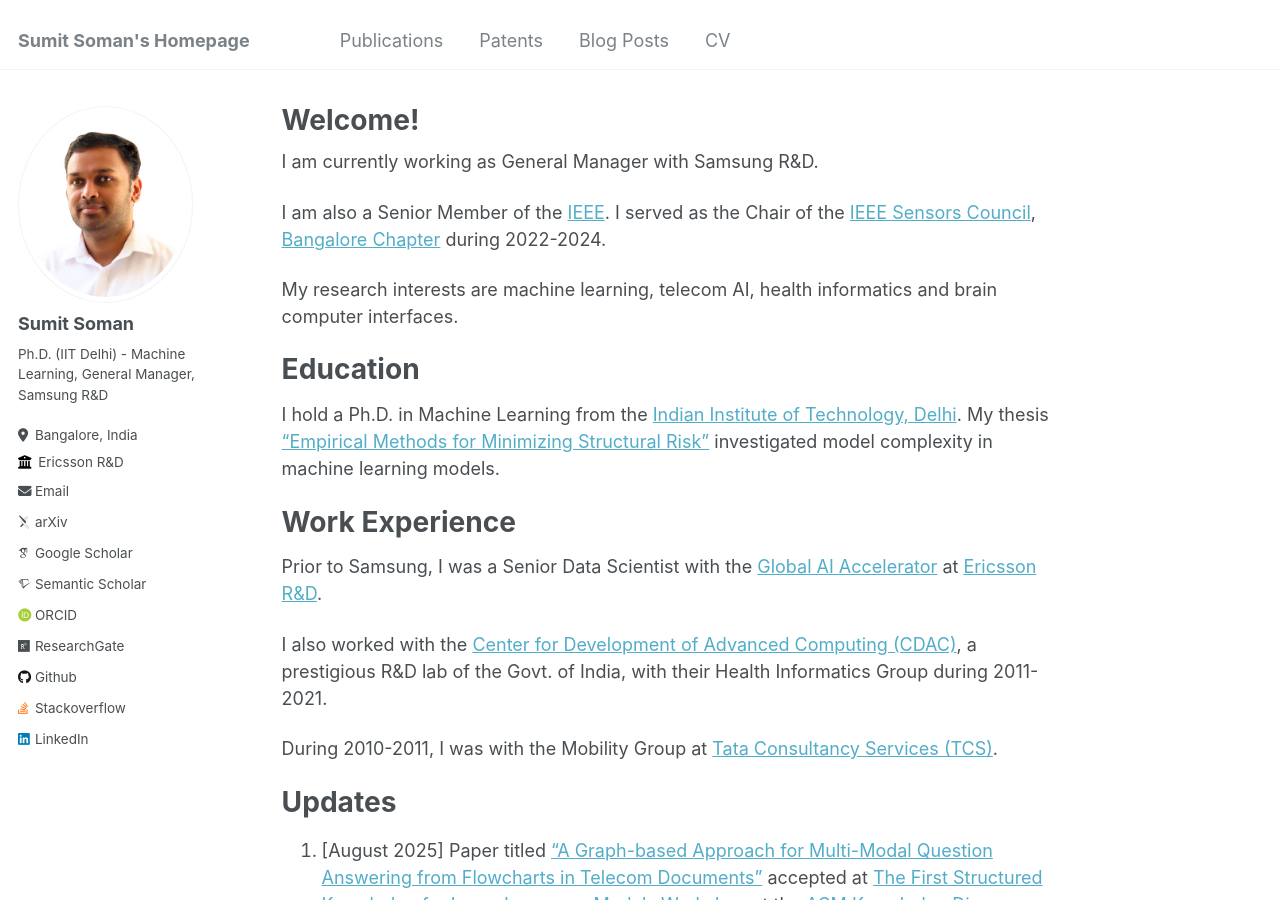
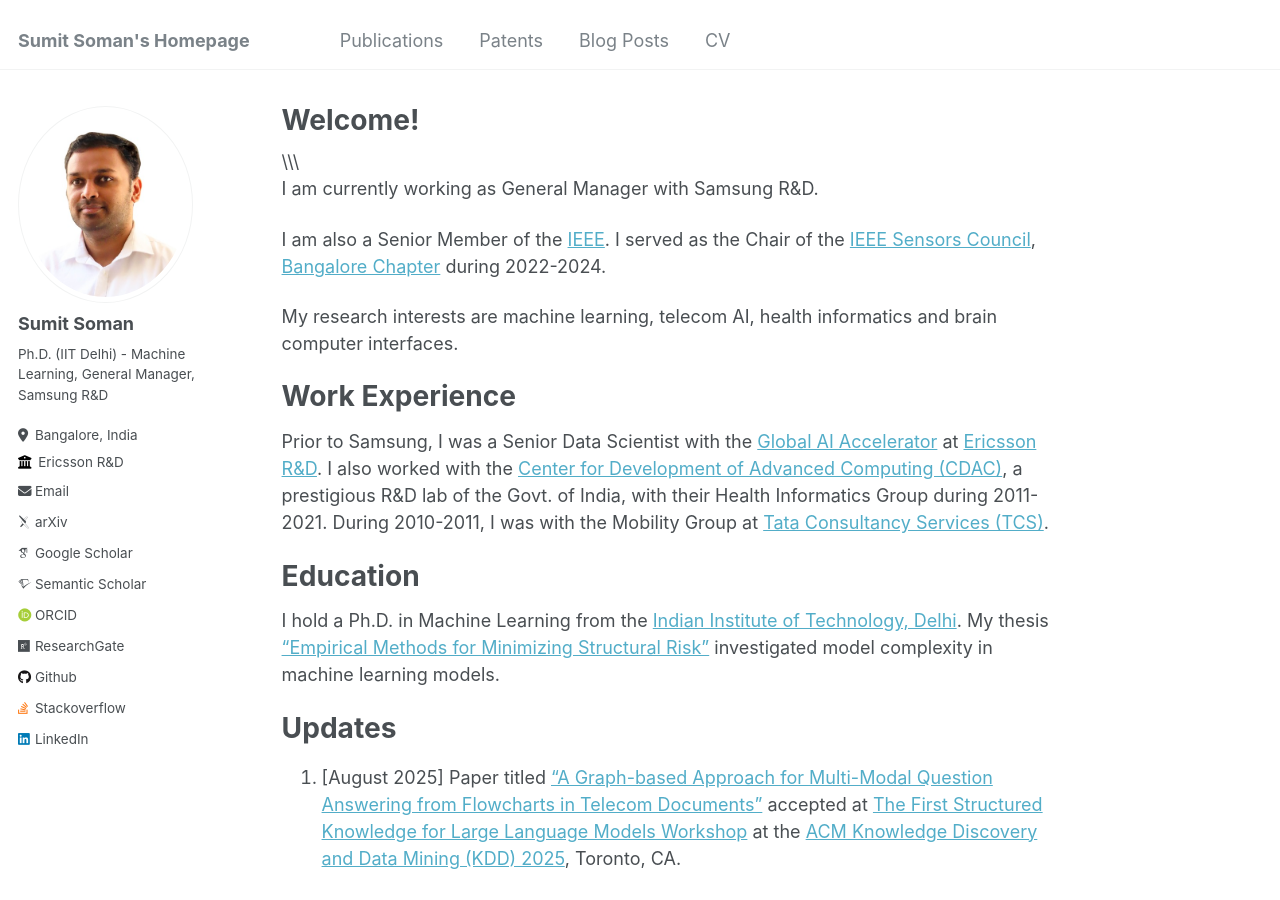
Before and after one commit to sumitsoman/sumitsoman.github.io, a Jekyll site: the page built from _pages/about.md, in a window 1280 px wide and 900 px high. Built offline with Jekyll 4.4.1, drawn with Linux system fonts in a browser that asks for light colours; some web fonts are replaced.

Commit message:
updating homepage

```diff
--- a/_pages/about.md
+++ b/_pages/about.md
@@ -7,25 +7,22 @@ redirect_from:
   - /about.html
 ---
 
-
+\\\\\\\\\\\\\
 I am currently working as General Manager with Samsung R&D.
 
 I am also a Senior Member of the [IEEE](https://www.ieee.org/). I served as the Chair of the [IEEE Sensors Council](https://ieee-sensors.org/), [Bangalore Chapter](https://sensorscouncil.ieeebangalore.org/) during 2022-2024.
 
 My research interests are machine learning, telecom AI, health informatics and brain computer interfaces.
 
+Work Experience
+=====
+
+Prior to Samsung, I was a Senior Data Scientist with the [Global AI Accelerator](https://www.ericsson.com/en/about-us/company-facts/ericsson-worldwide/india/ericsson-in-india/global-artificial-intelligence-accelerator-india) at [Ericsson R&D](https://www.ericsson.com/en). I also worked with the [Center for Development of Advanced Computing (CDAC)](https://www.cdac.in/), a prestigious R&D lab of the Govt. of India, with their Health Informatics Group during 2011-2021. During 2010-2011, I was with the Mobility Group at [Tata Consultancy Services (TCS)](https://www.tcs.com/).
+
 Education
 =====
 I hold a Ph.D. in Machine Learning from the [Indian Institute of Technology, Delhi](https://home.iitd.ac.in/). My thesis ["Empirical Methods for Minimizing Structural Risk"](https://www.youtube.com/watch?v=SP5HokIjxHw) investigated model complexity in machine learning models.
 
-Work Experience
-=====
-
-Prior to Samsung, I was a Senior Data Scientist with the [Global AI Accelerator](https://www.ericsson.com/en/about-us/company-facts/ericsson-worldwide/india/ericsson-in-india/global-artificial-intelligence-accelerator-india) at [Ericsson R&D](https://www.ericsson.com/en).
-
-I also worked with the [Center for Development of Advanced Computing (CDAC)](https://www.cdac.in/), a prestigious R&D lab of the Govt. of India, with their Health Informatics Group during 2011-2021.
-
-During 2010-2011, I was with the Mobility Group at [Tata Consultancy Services (TCS)](https://www.tcs.com/).
 
 Updates
 =====
```
